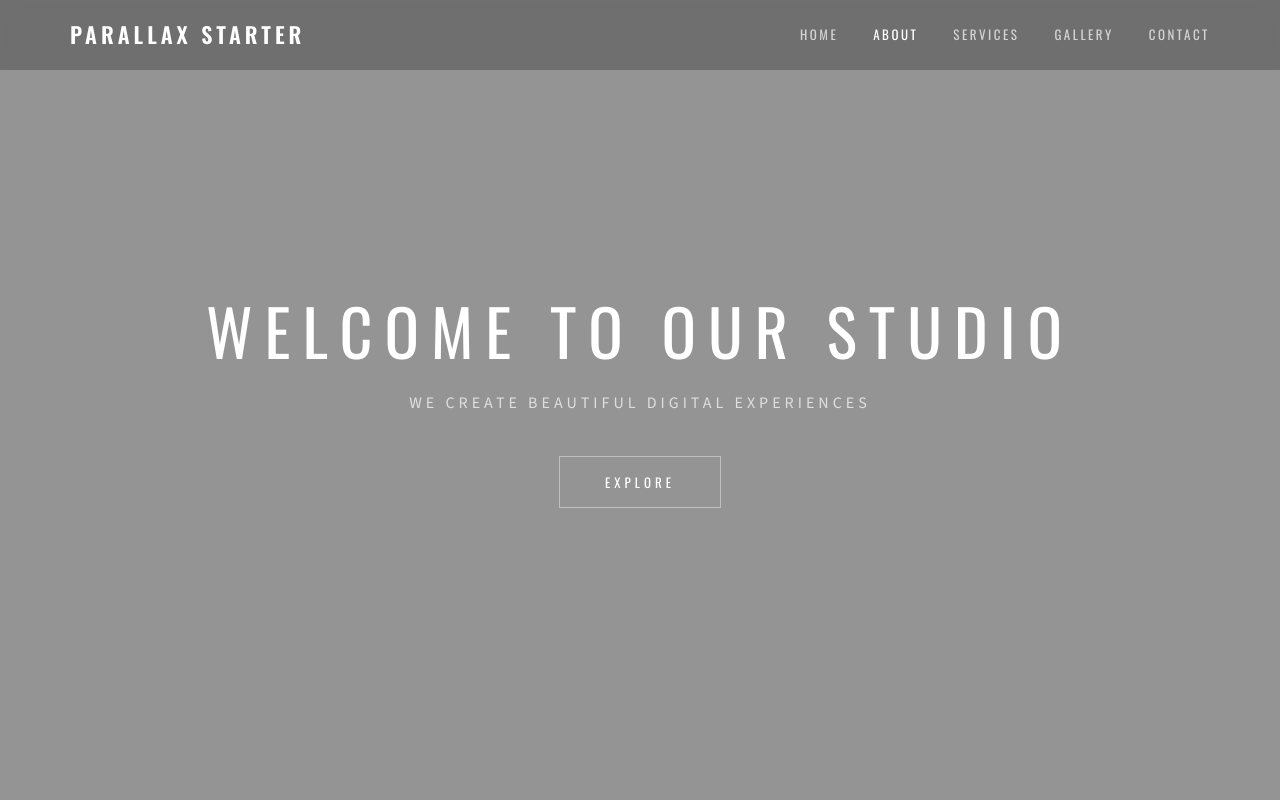
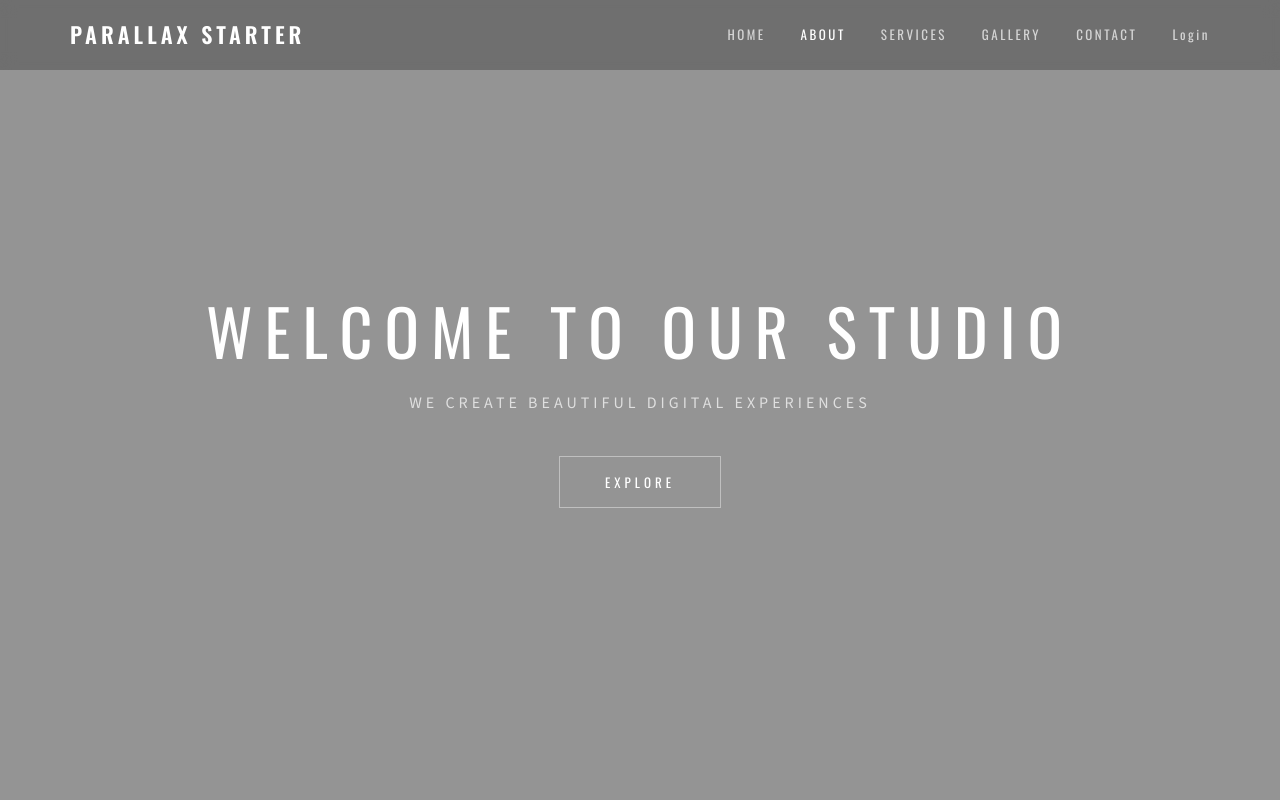
Before and after one commit to muhammadsangkarargian-art/Giyan-, a plain HTML site: page index.html in a window 1280 px wide. Shown: the top 800 px of the page. Drawn offline with nearby package versions, Linux system fonts and the light colour scheme.

Commit message:
Update index.html

```diff
--- a/index.html
+++ b/index.html
@@ -35,6 +35,7 @@ https://templatemo.com/tm-612-parallax-starter
                 <li><a href="#services">SERVICES</a></li>
                 <li><a href="#gallery">GALLERY</a></li>
                 <li><a href="#contact">CONTACT</a></li>
+                <li><a href="login/index.html">Login</a></li>
             </ul>
         </div>
     </nav>
```
